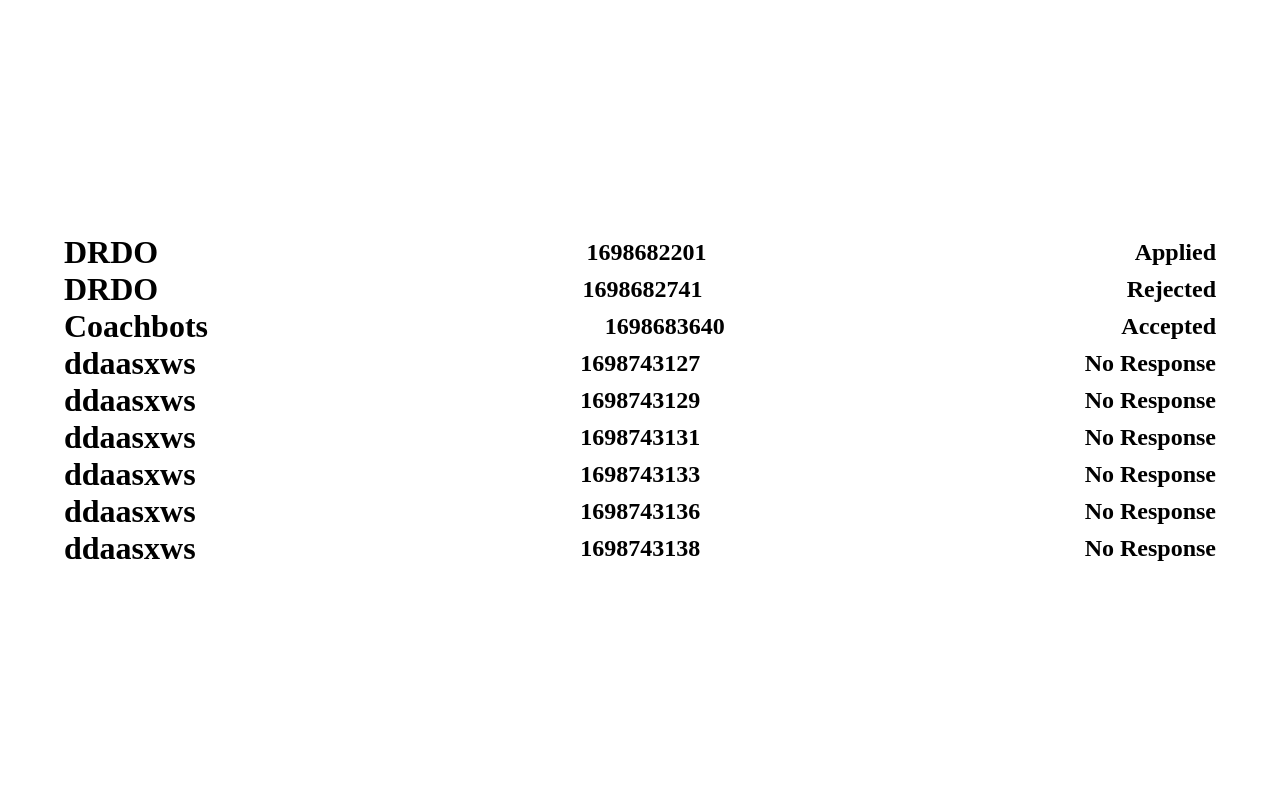
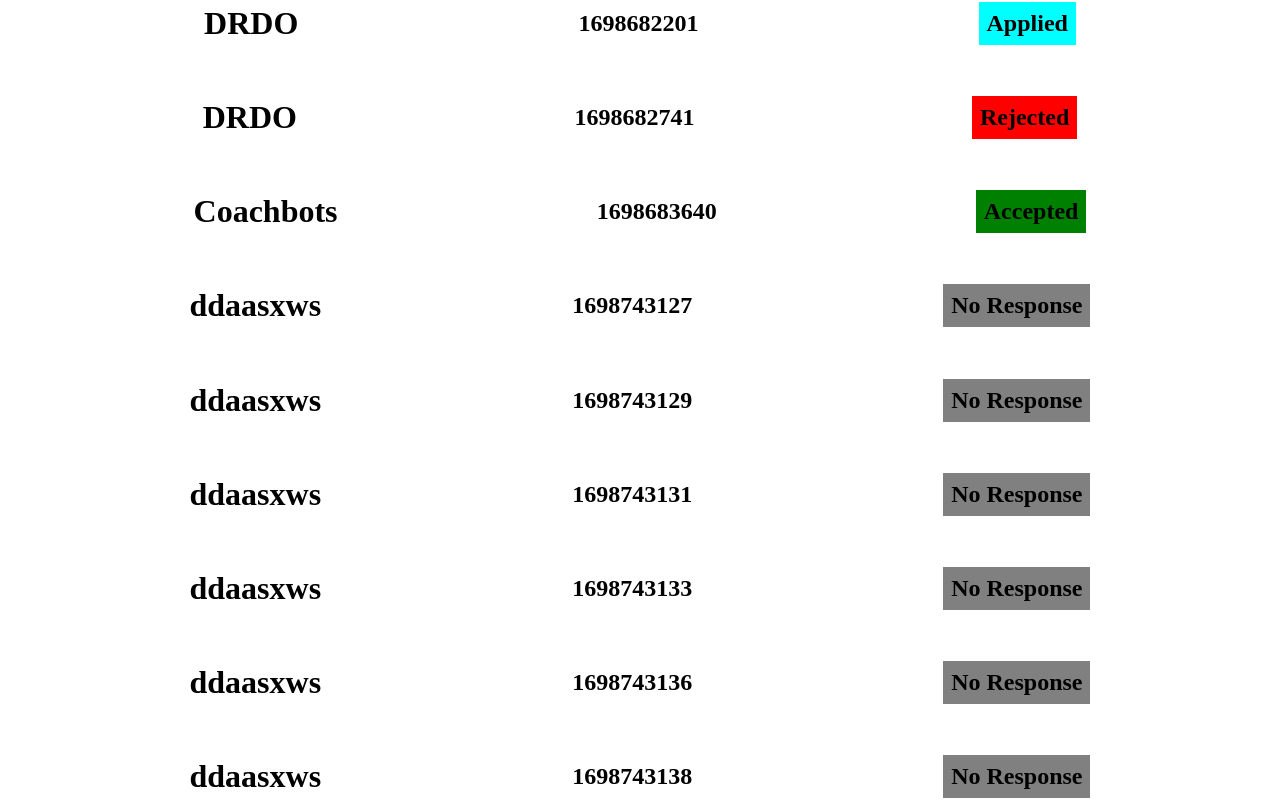
Before and after one commit to Suryash-Jha/JobTracker, a Django app: page /list/ in a window 1280 px wide. Run offline with Django 4.2, Linux system fonts and the light colour scheme; data comes from the database, SQL or seed files in the repository.

Commit message:
color loading using dje working fine

```diff
--- a/JobApp/models.py
+++ b/JobApp/models.py
@@ -9,7 +9,6 @@
         ("NR", "No Response"),
         ("IV", "Interview"),
         ("OA", "Online Assessment"),
-        ("AC", "Accepted"),
         ("AC", "Accepted"),
         ("RR", "Response Recieved")
 
--- a/JobApp/templates/JobApp/listJob.html
+++ b/JobApp/templates/JobApp/listJob.html
@@ -19,22 +19,50 @@
       width: 100vw;
       height: 100vh;
     }
+    .inner_container {
+      display: flex;
+      flex-direction: row;
+      align-items: center;
+      justify-content: space-around;
+      width: 90vw;
+      margin: 2%;
+      padding: auto;
+    }
+
+    .black_text {
+      font: 400;
+      color: black;
+      padding: 1vh;
+    }
+    .AP {
+      background-color: aqua;
+    }
+    .RJ {
+      background-color: red;
+    }
+    .NR {
+      background-color: grey;
+    }
+    .IV {
+      background-color: yellow;
+    }
+    .OA {
+      background-color: violet;
+    }
+    .AC {
+      background-color: green;
+    }
+    .RR {
+      background-color: salmon;
+    }
   </style>
   <body>
     <div class="container">
       {% for i in data %}
-      <div
-        style="
-          display: flex;
-          flex-direction: row;
-          align-items: center;
-          justify-content: space-between;
-          width: 90%;
-        "
-      >
+      <div class="inner_container">
         <h1>{{i.companyName}}</h1>
         <h2>{{i.updated_at}}</h2>
-        <h2>{{i.status}}</h2>
+        <h2 class="{{ i.statusKey }} black_text">{{i.status}}</h2>
       </div>
       {% endfor %}
     </div>
--- a/JobApp/views.py
+++ b/JobApp/views.py
@@ -83,6 +83,7 @@
         x['companyName']= i.companyName
         x['role']= i.role
         x['status']= i.get_status_display()
+        x['statusKey']= i.status
         x['location']= i.location
         x['onsite']= i.onsite
         x['referralRecieved']= i.referralRecieved
```
